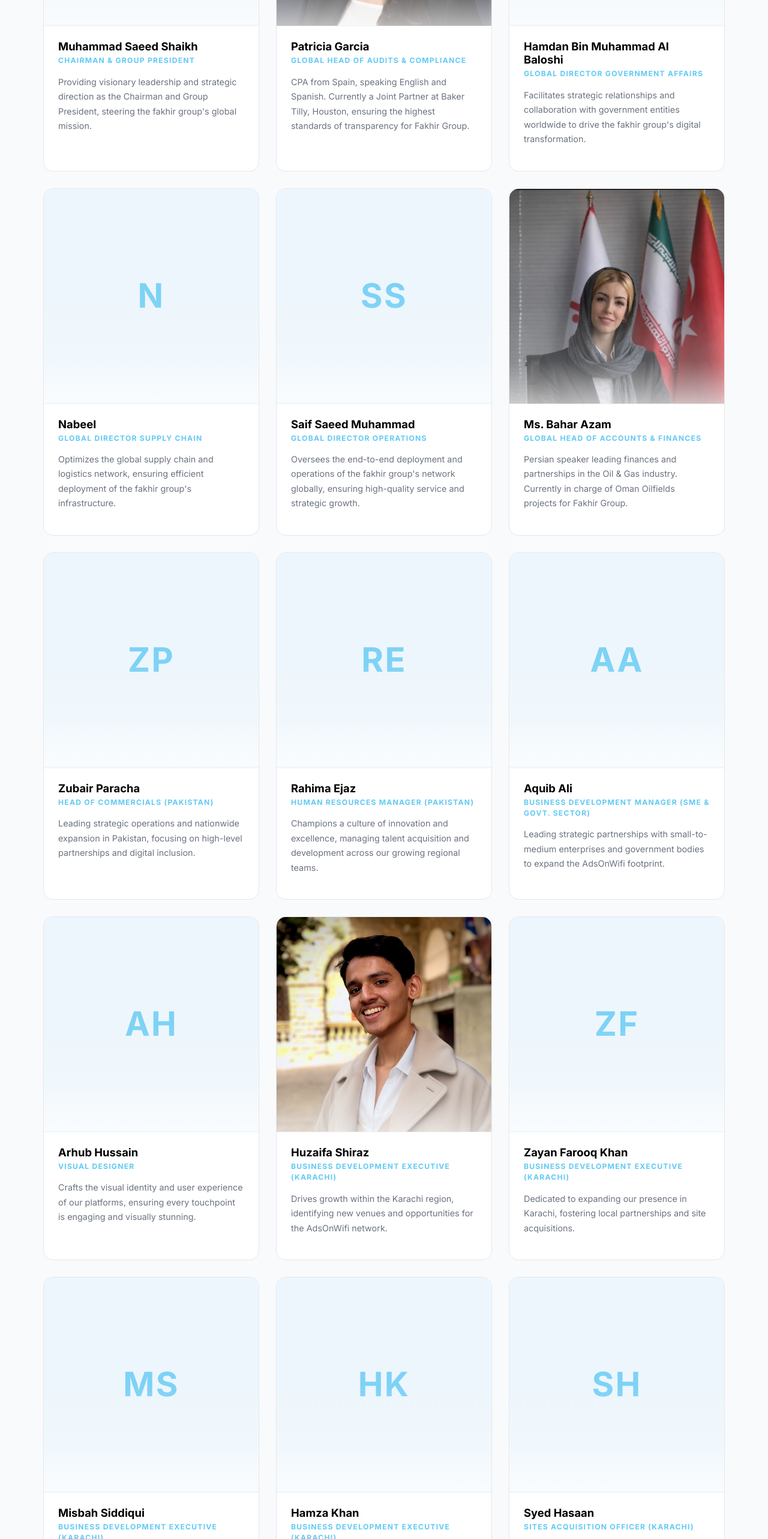
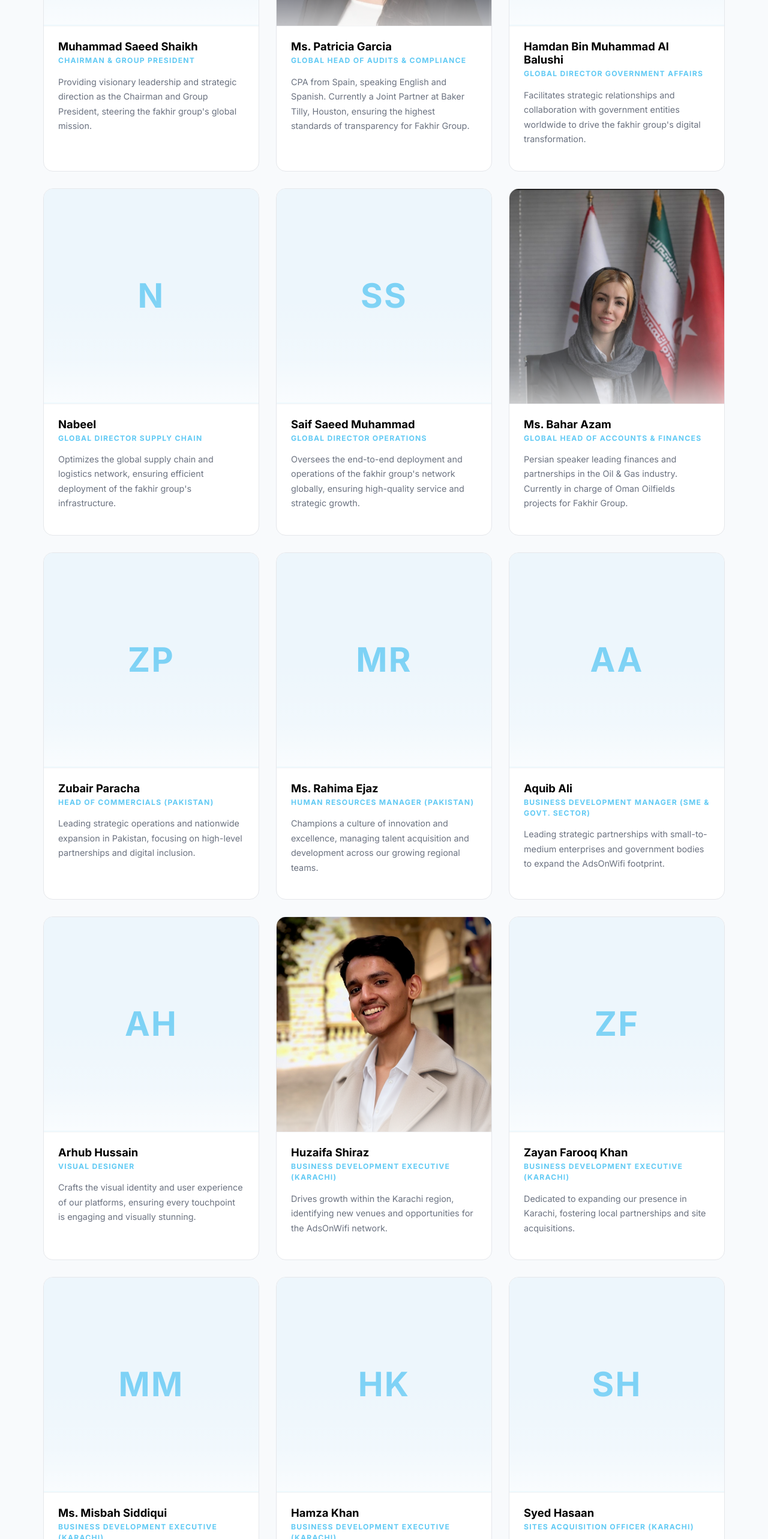
Before and after one commit to huzzy69/fg-free-wifi, a React (Vite) app: page /team in a window 1280 px wide. Shown: the part 966-3532 px from the top of the page at 60% size. Built offline with nearby package versions, Linux system fonts and the light colour scheme.

Commit message:
Add Ms Amna Tahir to the team

```diff
--- a/src/api.ts
+++ b/src/api.ts
@@ -116,12 +116,12 @@ const initialTeamMembers: TeamMember[] = [
         photo: '', order: 1
     },
     {
-        id: 'tm_pg', name: 'Patricia Garcia', designation: 'Global Head of Audits & Compliance',
+        id: 'tm_pg', name: 'Ms. Patricia Garcia', designation: 'Global Head of Audits & Compliance',
         bio: 'CPA from Spain, speaking English and Spanish. Currently a Joint Partner at Baker Tilly, Houston, ensuring the highest standards of transparency for Fakhir Group.',
         photo: '/team/patricia_garcia.jpeg', order: 2
     },
     {
-        id: 'tm_hbb', name: 'Hamdan Bin Muhammad Al Baloshi', designation: 'Global Director Government Affairs',
+        id: 'tm_hbb', name: 'Hamdan Bin Muhammad Al Balushi', designation: 'Global Director Government Affairs',
         bio: 'Facilitates strategic relationships and collaboration with government entities worldwide to drive the fakhir group\'s digital transformation.',
         photo: '', order: 3
     },
@@ -146,7 +146,7 @@ const initialTeamMembers: TeamMember[] = [
         photo: '', order: 7
     },
     {
-        id: 'tm_4', name: 'Rahima Ejaz', designation: 'Human Resources Manager (Pakistan)',
+        id: 'tm_4', name: 'Ms. Rahima Ejaz', designation: 'Human Resources Manager (Pakistan)',
         bio: 'Champions a culture of innovation and excellence, managing talent acquisition and development across our growing regional teams.',
         photo: '', order: 8
     },
@@ -171,7 +171,7 @@ const initialTeamMembers: TeamMember[] = [
         photo: '', order: 12
     },
     {
-        id: 'tm_ms1', name: 'Misbah Siddiqui', designation: 'Business Development Executive (Karachi)',
+        id: 'tm_ms1', name: 'Ms. Misbah Siddiqui', designation: 'Business Development Executive (Karachi)',
         bio: 'Focuses on expanding our reach in Karachi, building relationships with venue partners and driving business growth.',
         photo: '', order: 13
     },
@@ -191,9 +191,14 @@ const initialTeamMembers: TeamMember[] = [
         photo: '', order: 16
     },
     {
-        id: 'tm_as1', name: 'Albina Shakirova', designation: 'Business Development Executive (UAE)',
+        id: 'tm_as1', name: 'Ms. Albina Shakirova', designation: 'Business Development Executive (UAE)',
         bio: 'Russian speaker driving business growth and strategic partnerships across the UAE, expanding Fakhir Group\'s global reach.',
         photo: '/team/albina_shakirova.jpeg', order: 17
+    },
+    {
+        id: 'tm_at1', name: 'Ms Amna Tahir', designation: 'Business Development Manager (UAE Real Estate)',
+        bio: 'Driving business development and strategic growth in the UAE real estate sector for Fakhir Group.',
+        photo: '/team/amna_tahir.jpeg', order: 18
     }
 ];
 
@@ -340,9 +345,9 @@ export const api = {
     team: {
         async getAll(): Promise<TeamMember[]> {
             await sleep(SLEEP_TIME);
-            const data = localStorage.getItem('team_members_v15');
+            const data = localStorage.getItem('team_members_v16');
             if (data === null) {
-                localStorage.setItem('team_members_v15', JSON.stringify(initialTeamMembers));
+                localStorage.setItem('team_members_v16', JSON.stringify(initialTeamMembers));
                 return initialTeamMembers;
             }
             const parsed: TeamMember[] = JSON.parse(data);
@@ -356,7 +361,7 @@ export const api = {
                 id: 'tm_' + Math.random().toString(36).substr(2, 9)
             };
             const updated = [...current, newMember];
-            localStorage.setItem('team_members_v15', JSON.stringify(updated));
+            localStorage.setItem('team_members_v16', JSON.stringify(updated));
             return { success: true, id: newMember.id };
         },
         async update(id: string, member: Partial<TeamMember>) {
@@ -365,14 +370,14 @@ export const api = {
             const updated = current.map(item =>
                 item.id === id ? { ...item, ...member } : item
             );
-            localStorage.setItem('team_members_v15', JSON.stringify(updated));
+            localStorage.setItem('team_members_v16', JSON.stringify(updated));
             return { success: true };
         },
         async delete(id: string) {
             await sleep(SLEEP_TIME);
             const current = await this.getAll();
             const updated = current.filter(item => item.id !== id);
-            localStorage.setItem('team_members_v15', JSON.stringify(updated));
+            localStorage.setItem('team_members_v16', JSON.stringify(updated));
             return { success: true };
         }
     },
--- a/src/pages/Team.tsx
+++ b/src/pages/Team.tsx
@@ -115,7 +115,7 @@ const Team: React.FC = () => {
                 <div className="container">
                     <div className="team-grid">
                         {loading
-                            ? Array.from({ length: 17 }).map((_, i) => <SkeletonCard key={i} />)
+                            ? Array.from({ length: 18 }).map((_, i) => <SkeletonCard key={i} />)
                             : members.map(m => <TeamCard key={m.id} member={m} />)
                         }
                     </div>
```
